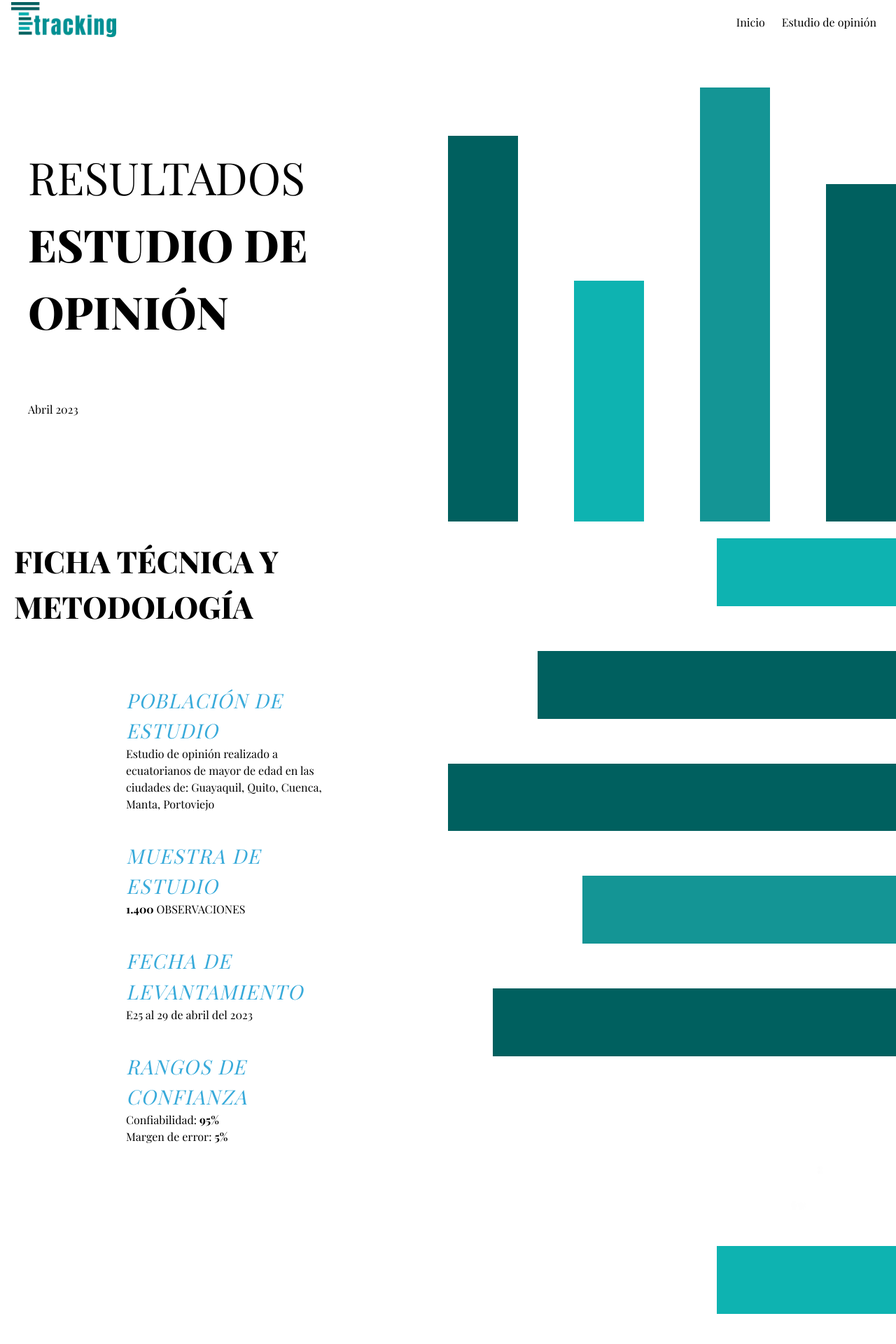
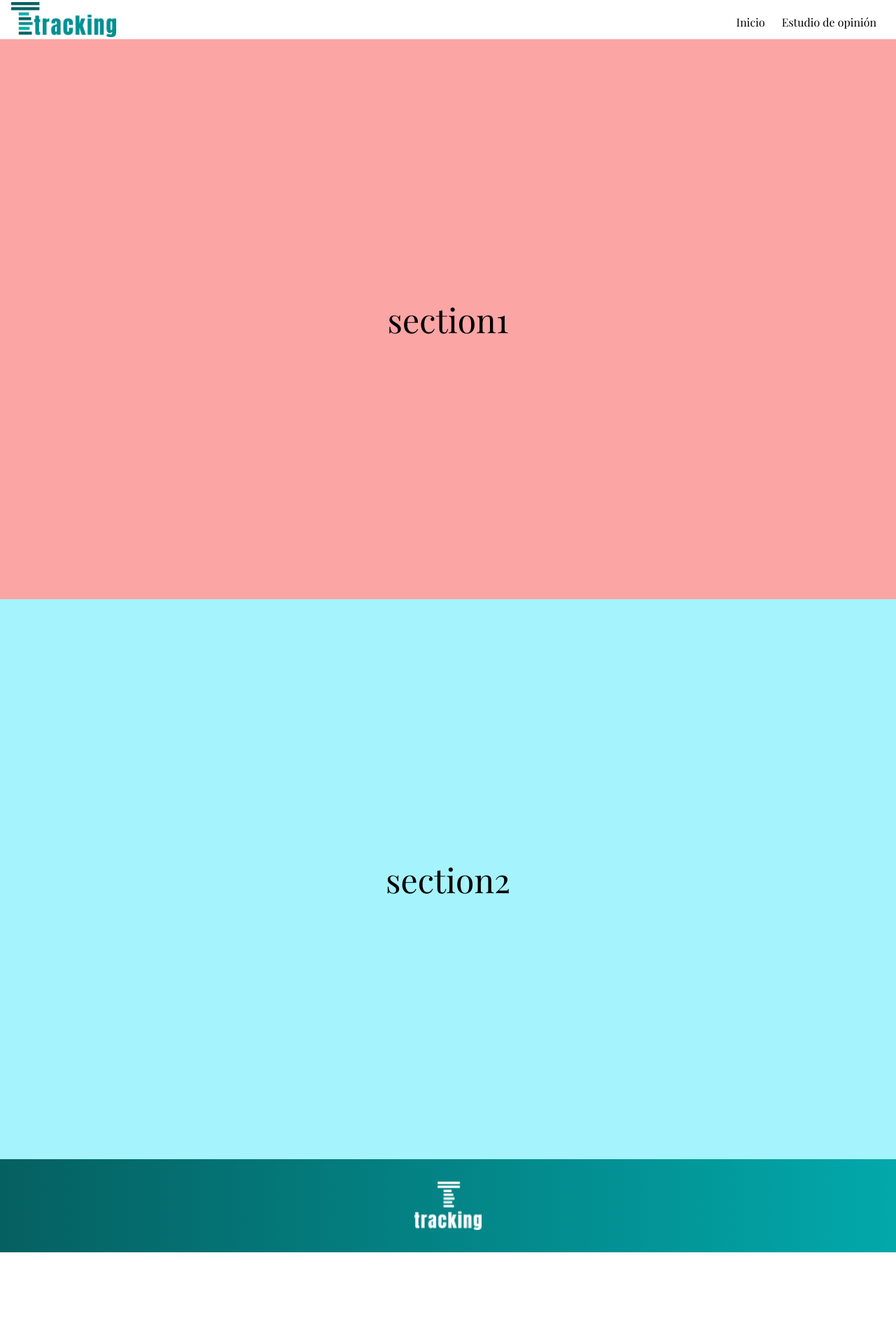
Before and after one commit to repo-prez/tracking, a React (Vite) app: page /estudio-opinion in a window 1280 px wide. Shown: the top 1920 px of the page at 70% size. After the commit the page ends 1789 px from the top, so only its background shows below. Built offline with nearby package versions, Linux system fonts and the light colour scheme; a web font is replaced by a local one.

Commit message:
Simple second page to test animations

```diff
--- a/package.json
+++ b/package.json
@@ -31,7 +31,6 @@
     "eslint-plugin-react-refresh": "^0.3.4",
     "postcss": "^8.4.23",
     "tailwindcss": "^3.3.2",
-    "taos": "^1.0.3",
     "vite": "^4.3.2"
   }
 }
--- a/src/App.jsx
+++ b/src/App.jsx
@@ -2,6 +2,7 @@ import { AppProvider } from "./context/AppContext"
 import { Routes, Route } from 'react-router-dom'
 import HomePage from "./pages/home/HomePage"
 import ResultadosPage from "./pages/resultados/ResultadosPage"
+import Ui from "./pages/resultados/Ui"
 
 
 function App() {
@@ -10,7 +11,7 @@ function App() {
     <AppProvider>
       <Routes>
         <Route path="/" element={<HomePage />} />
-        <Route path="/estudio-opinion" element={<ResultadosPage />} />
+        <Route path="/estudio-opinion" element={<Ui />} />
       </Routes>
     </AppProvider>
   )
--- a/src/pages/resultados/Ui.jsx
+++ b/src/pages/resultados/Ui.jsx
@@ -7,11 +7,11 @@ const Ui = () => {
     <div>
       <Header />
 
-      <section className='bg-red-300 h-screen flex justify-center items-center text-5xl     delay-[300ms] duration-[600ms] taos:translate-y-[200px] taos:opacity-0'>
+      <section className='bg-red-300 h-screen flex justify-center items-center text-5xl '>
         <p>section1</p>
       </section>
 
-      <section className='bg-cyan-200 h-screen flex justify-center items-center text-5xl   delay-[300ms] duration-[600ms] taos:translate-y-[200px] taos:opacity-0" data-taos-offset="300" '>
+      <section className='bg-cyan-200 h-screen flex justify-center items-center text-5xl'>
         <p>section2</p>
       </section>
       <Footer />
--- a/tailwind.config.js
+++ b/tailwind.config.js
@@ -3,12 +3,6 @@ export default {
   content: [
     "./index.html",
     "./src/**/*.{js,ts,jsx,tsx}",
-    "transform: (content) => content.replace(/taos:/g, '')"
-  ],
-  safelist: [
-    '!duration-[0ms]',
-    '!delay-[0ms]',
-    'html.js :where([class*="taos:"]:not(.taos-init))'
   ],
   theme: {
     extend: {
@@ -48,6 +42,7 @@ export default {
       'md': '768px',
       'lg': '1024px',
       'xl': '1640px',
+
     },
   },
   plugins: [],
```
Also changed, not shown: 1 other file (tests, documents, lock files or other folders).
